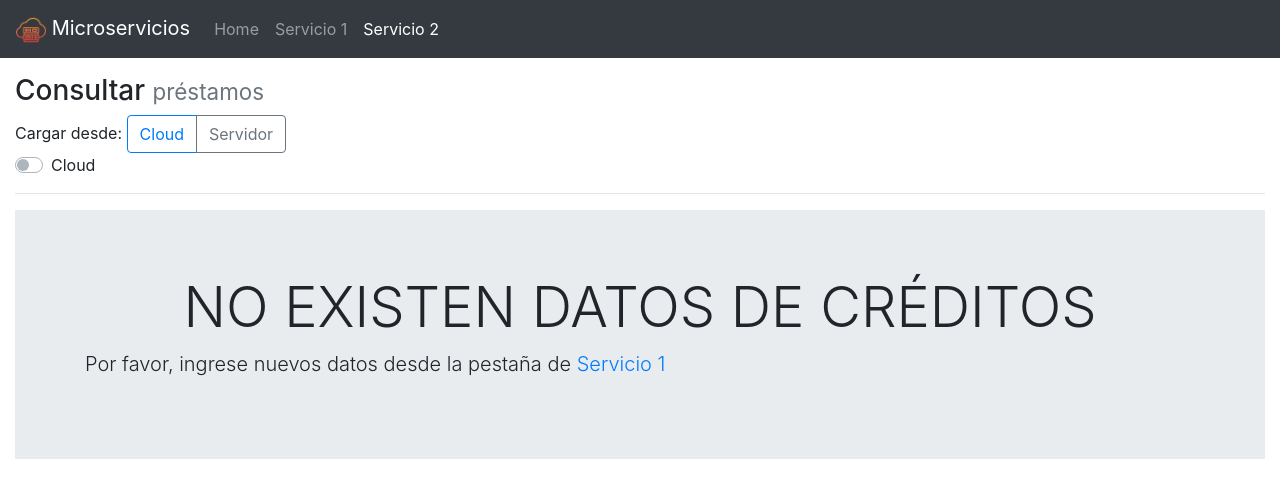
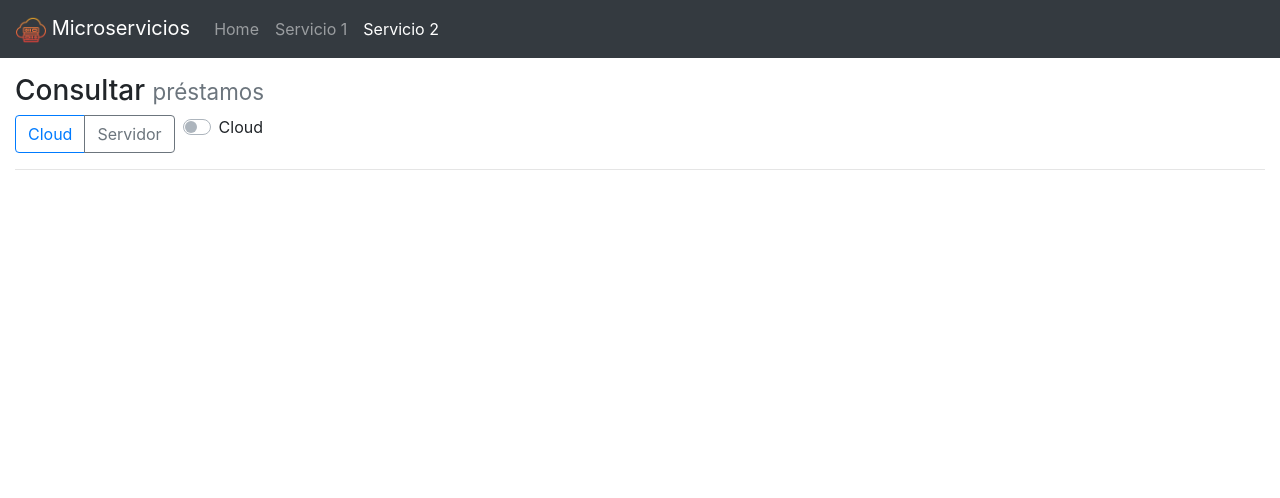
Before and after one commit to cristiangp93/MicroServicesAlt, an Angular app: page /#/servicio2 in a window 1280 px wide. Shown: the top 498 px of the page. Built offline with nearby package versions, Linux system fonts and the light colour scheme.

Commit message:
fix metodos

```diff
--- a/src/app/pages/servicio1/servicio1.component.html
+++ b/src/app/pages/servicio1/servicio1.component.html
@@ -126,7 +126,7 @@
         <p><b>Total a pagar:</b>$ {{totalPagar | number: '1.2-2'}}</p>
         <p><b>Interés generado:</b>$ {{totalInteres | number: '1.2-2'}}</p>
         <br>
-        <button class="btn btn-primary" (click)="print()"><fa-icon [icon]='faPrint'></fa-icon> Imprimir</button>&nbsp;
+        <button class="btn btn-outline-primary" (click)="print()"><fa-icon [icon]='faPrint'></fa-icon> Imprimir</button>&nbsp;
         <button class="btn btn-primary" (click)="save()"><fa-icon [icon]='faSave'></fa-icon> Guardar</button>
       </div>
     </div>
--- a/src/app/pages/servicio2/servicio2.component.html
+++ b/src/app/pages/servicio2/servicio2.component.html
@@ -2,22 +2,22 @@
   Consultar
   <small class="text-muted">préstamos</small>
 </h3>
-<span>Cargar desde: </span>
-<div class="btn-group" role="group">
+
+<div class="btn-toolbar" role="toolbar">
+  <div class="btn-group mr-2" role="group">
     <button type="button" class="btn btn-outline-primary" (click)="cloudDeploy = true; get_prestamos()">Cloud</button>
     <button type="button" class="btn btn-outline-secondary" (click)="cloudDeploy = false; get_prestamos()">Servidor</button>
   </div>
+  <div class="btn-group" role="group" aria-label="Third group">
     <div class="custom-control custom-switch">
       <input type="checkbox" class="custom-control-input" id="customSwitch2" [(ngModel)]="cloudDeploy">
       <label class="custom-control-label" for="customSwitch2">Cloud</label>
     </div>
+  </div>
+</div>
 <hr>
 
-<div *ngIf="loading">
-  <h1>Cargando...</h1>
-</div>
-
-<div class="jumbotron jumbotron-fluid" *ngIf="datos.length === 0 && !loading">
+<div class="jumbotron jumbotron-fluid" *ngIf="datos.length === 0 && !loading && cargado">
   <div class="container">
     <h1 class="display-4 text-center text-uppercase">No existen datos de créditos</h1>
     <p class="lead text-justify">
@@ -26,7 +26,7 @@
   </div>
 </div>
 
-<div class="row" *ngIf="datos.length > 0 && !loading">
+<div class="row" *ngIf="datos.length > 0 && !loading && cargado">
   <div class="col-5 listado">
     <ul class="list-group">
       <li class="list-group-item"
--- a/src/app/pages/servicio2/servicio2.component.ts
+++ b/src/app/pages/servicio2/servicio2.component.ts
@@ -10,6 +10,7 @@ import {S2Service} from '../../services/s2.service';
 export class Servicio2Component implements OnInit {
 
   loading: boolean;
+  cargado: boolean;
   datos: any = [];
   selectedCredit: any = [];
   cuotas: any = [];
@@ -18,10 +19,16 @@ export class Servicio2Component implements OnInit {
   constructor(public s2: S2Service) { }
 
   ngOnInit(): void {
+    this.cargado = false;
   }
 
   get_prestamos() {
     this.loading = true;
+    Swal.fire({
+      allowOutsideClick: false,
+      text: 'Espere por favor'
+    });
+    Swal.showLoading();
     this.s2.get_creditos( this.cloudDeploy )
       .subscribe((resp: any) => {
         this.loading = false;
@@ -40,6 +47,9 @@ export class Servicio2Component implements OnInit {
           title: error.name,
           text: error.message
         });
+      }, () => {
+        Swal.close();
+        this.cargado = true;
       });
   }
 
```
Lines whose indentation alone changed are shown as unchanged.
